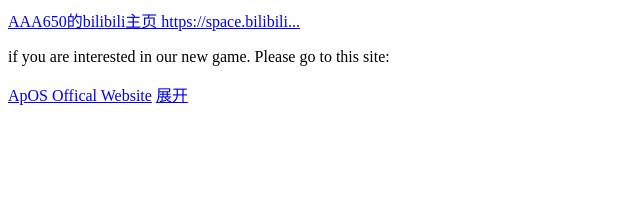
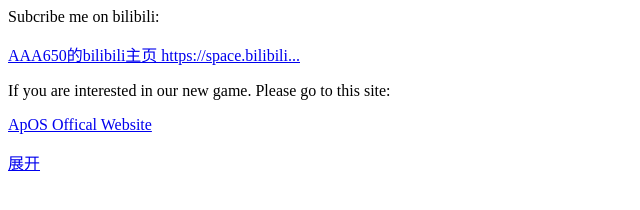
Before and after one commit to AAA650/aaa650.github.io, a plain HTML site: page index.html in a window 1280 px wide. Shown: the whole page, without its empty margins (0-640 px from the left). Drawn offline with Linux system fonts and the light colour scheme.

Commit message:
Update index.html

```diff
--- a/index.html
+++ b/index.html
@@ -2,9 +2,11 @@
     <head>
     </head>
     <body>
+        <p>Subcribe me on bilibili:</p>
         <a href="https://space.bilibili.com/597006699/">AAA650的bilibili主页 https://space.bilibili...</a>
-        <p>if you are interested in our new game. Please go to this site:</p>
+        <p>If you are interested in our new game. Please go to this site:</p>
         <a href="https://github.com/AAA650/ApOS">ApOS Offical Website</a>
+        <p></p>
         <a href="https://www.bilibili.com/video/BV1GJ411x7h7/">展开</a>
     </body>
 </html>
```
